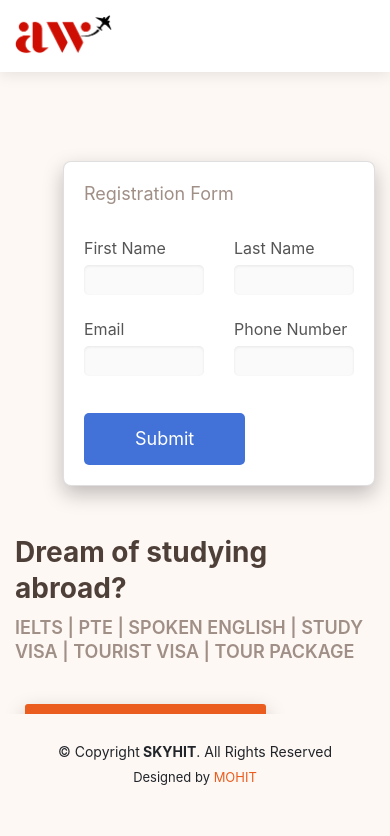
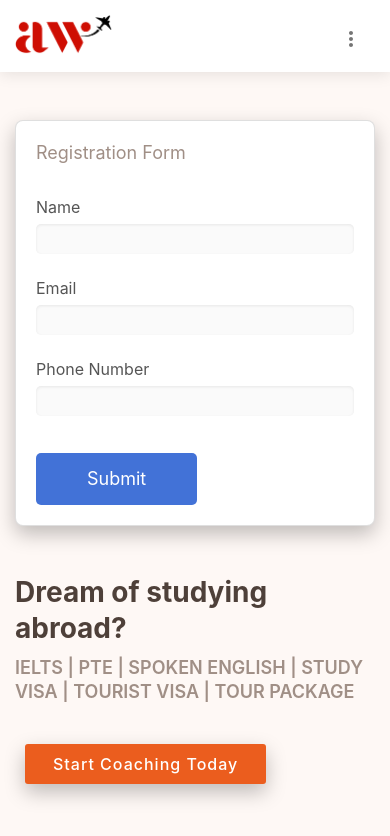
Before and after one commit to SKYHIT-98/abroad-ways, a React (Create React App) app: page / in a window 390 px wide. Shown: the top 836 px of the page. Built offline with nearby package versions, Linux system fonts and the light colour scheme.

Commit message:
FIXED ISSUES WITH MENU NOT SHOWING

```diff
--- a/package.json
+++ b/package.json
@@ -6,6 +6,8 @@
     "@fortawesome/fontawesome-free": "^5.12.1",
     "@fortawesome/fontawesome-svg-core": "^1.2.27",
     "@fortawesome/free-solid-svg-icons": "^5.12.1",
+    "@material-ui/core": "^4.9.5",
+    "@material-ui/icons": "^4.9.1",
     "@testing-library/jest-dom": "^4.2.4",
     "@testing-library/react": "^9.4.1",
     "@testing-library/user-event": "^7.2.1",
--- a/src/Components/ContactForm.js
+++ b/src/Components/ContactForm.js
@@ -10,33 +10,28 @@ class ContactForm extends Component {
     }
     render() {
         return (
-            <div style={this.props.style} class="card ml-5">
+            <div style={this.props.style} class="card">
                 <div class="card-body">
                     <h2 class="title">Registration Form</h2>
                     <form method="POST">
                         <div class="row row-space">
-                            <div class="col-6">
+                            <div class="col-12">
                                 <div class="input-group">
-                                    <label class="label">first name</label>
+                                    <label class="label">Name</label>
                                     <input class="input--style-4" type="text" name="first_name" />
                                 </div>
                             </div>
-                            <div class="col-6">
-                                <div class="input-group">
-                                    <label class="label">last name</label>
-                                    <input class="input--style-4" type="text" name="last_name" />
-                                </div>
-                            </div>
+
                         </div>
 
                         <div class="row row-space">
-                            <div class="col-6">
+                            <div class="col-lg-6 col-sm-12">
                                 <div class="input-group">
                                     <label class="label">Email</label>
                                     <input class="input--style-4" type="email" name="email" />
                                 </div>
                             </div>
-                            <div class="col-6">
+                            <div class="col-lg-6 col-sm-12">
                                 <div class="input-group">
                                     <label class="label">Phone Number</label>
                                     <input class="input--style-4" type="text" name="phone" />
--- a/src/Components/Footer.js
+++ b/src/Components/Footer.js
@@ -3,7 +3,7 @@ import React, { Component } from "react";
 class Footer extends Component {
   render() {
     return (
-      <footer id="footer" className="fixed-bottom">
+      <footer id="footer">
         <div className="container py-4">
           <div className="copyright">
             © Copyright
--- a/src/Components/NavBar.js
+++ b/src/Components/NavBar.js
@@ -2,7 +2,21 @@ import React, { Fragment } from "react";
 import Logo from "../assets/img/logo.png";
 import Modal from "react-modal";
 import ContactForm from "../Components/ContactForm";
-import customStyles from "../assets/css/style";
+import IconButton from '@material-ui/core/IconButton';
+import Menu from '@material-ui/core/Menu';
+import MenuItem from '@material-ui/core/MenuItem';
+import MoreVertIcon from '@material-ui/icons/MoreVert';
+
+const options = [
+  {name:"Home",link:"/"},
+  {name:"Coaching",link:"/coaching"},
+  {name:"Country",link:"/country"},
+  {name:"Visa",link:"/visa"},
+  {name:"About Us",link:"/about"},
+  {name:"ContactUs",link:"/contactUs"},
+
+];
+const ITEM_HEIGHT = 48;
 
 export default function App() {
   Modal.setAppElement("#root");
@@ -16,16 +30,72 @@ export default function App() {
   function closeModal() {
     setIsOpen(false);
   }
+  const [anchorEl, setAnchorEl] = React.useState(null);
+  const open = Boolean(anchorEl);
+
+  const handleClick = event => {
+    setAnchorEl(event.currentTarget);
+  };
+
+  const handleClose = () => {
+    setAnchorEl(null);
+  };
+
+
 
   return (
     <header id="header" className="fixed-top">
       <div className="container-fluid d-flex">
         <div className="logo mr-auto">
-          <a href="index.html">
+          <a className="mr-auto" href="/">
             <img src={Logo} alt="Abroad Way" />
           </a>
+
+
         </div>
+        <IconButton
+        aria-label="more"
+        aria-controls="long-menu"
+        aria-haspopup="true"
+        onClick={handleClick}
+        className="d-lg-none"
+      >
+        <MoreVertIcon />
+      </IconButton>
+        <Menu
+        id="long-menu"
+        anchorEl={anchorEl}
+        keepMounted
+        open={open}
+        onClose={handleClose}
+        PaperProps={{
+          style: {
+            maxHeight: ITEM_HEIGHT * 4.5,
+            width: 200,
+          },
+        }}
+      >
+        {options.map(option => (
+          <MenuItem className="nav-menu" key={option} selected={option === 'Home'}>
+            <ul> <li className="active">
+              <a href={option.link}>{option.name}</a>
+            </li>
 
+            </ul>
+
+          </MenuItem>
+
+
+        ))}
+         <MenuItem className="nav-menu">
+          <ul> <li className="get-started">
+              <a onClick={openModal}>Get Started</a>
+            </li>
+
+          </ul>
+
+        </MenuItem>
+      </Menu>
         <nav className="nav-menu d-none d-lg-block">
           <ul>
             <li className="active">
```
Also changed, not shown: 1 other file (tests, documents, lock files or other folders).
